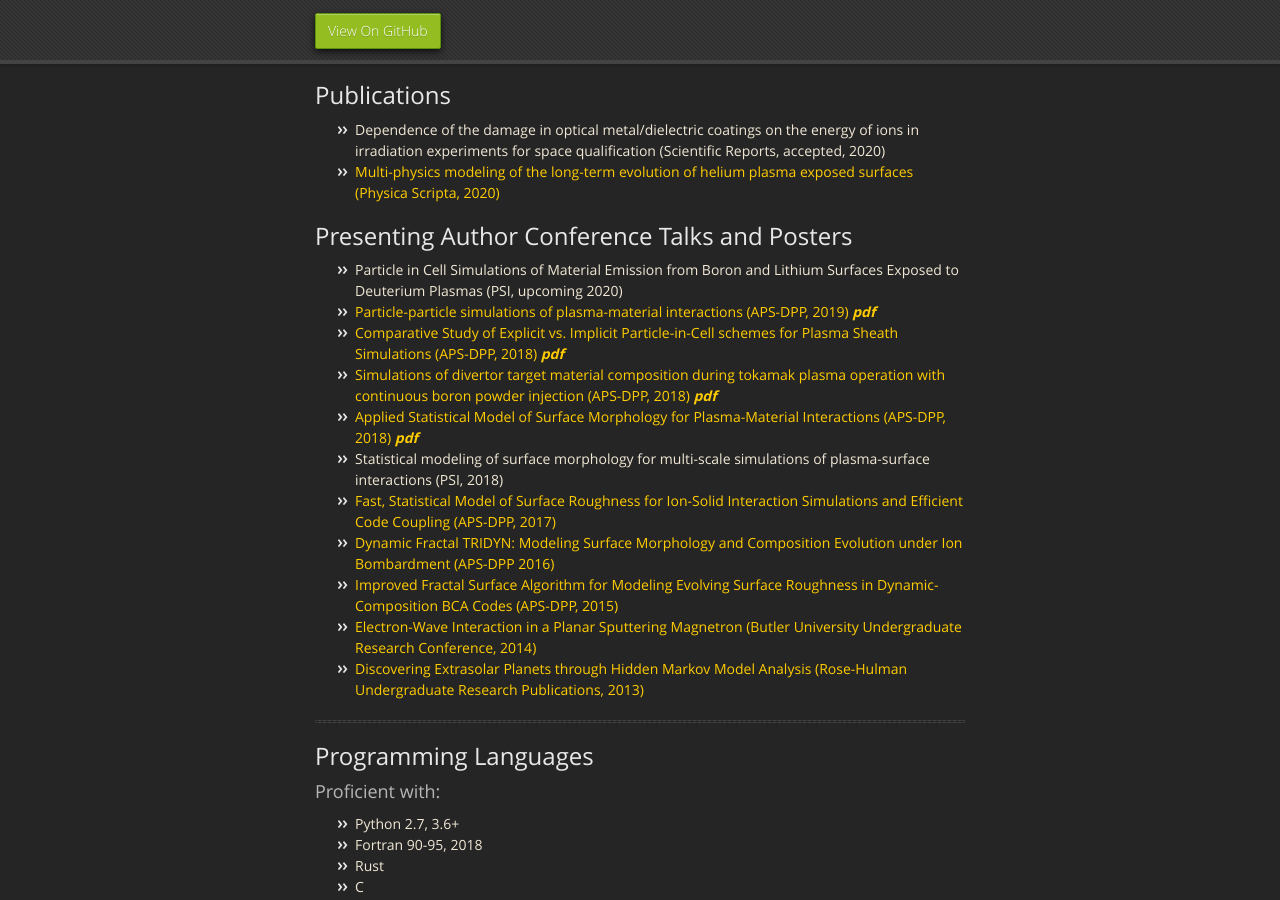
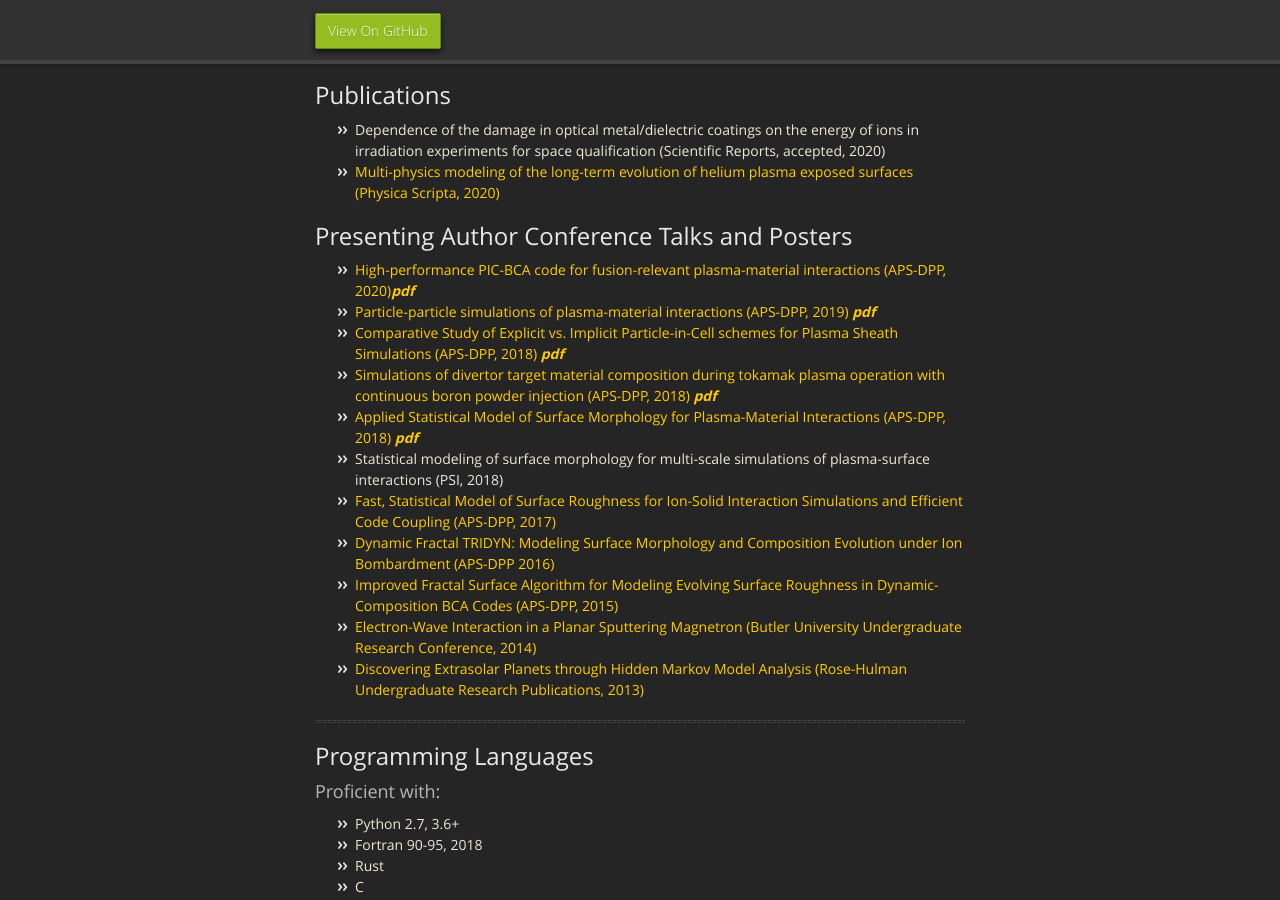
Before and after one commit to drobnyjt/test_jekyll, a Jekyll site: the page built from index.md, in a window 1280 px wide and 900 px high, scrolled down 665 px. Built offline with Jekyll 4.4.1, drawn with Linux system fonts in a browser that asks for light colours; our own code applies the rules of GitHub Pages for plain Markdown files.

Commit message:
Update index.md

```diff
--- a/index.md
+++ b/index.md
@@ -23,12 +23,11 @@ layout: default
 * [F-TRIDYN: A Binary Collision Approximation code for simulating ion interactions with rough surfaces (JNM, 2017)](https://doi.org/10.1016/j.jnucmat.2017.07.037)
 
 ## Publications
-* Dependence of the damage in optical metal/dielectric coatings on
-the energy of ions in irradiation experiments for space qualification (Scientific Reports, accepted, 2020)
+* Dependence of the damage in optical metal/dielectric coatings on the energy of ions in irradiation experiments for space qualification (Scientific Reports, accepted, 2020)
 * [Multi-physics modeling of the long-term evolution of helium plasma exposed surfaces (Physica Scripta, 2020)](https://doi.org/10.1088/1402-4896/ab4c29)
 
 ## Presenting Author Conference Talks and Posters
-* Particle in Cell Simulations of Material Emission from Boron and Lithium Surfaces Exposed to Deuterium Plasmas (PSI, upcoming 2020)
+* [High-performance PIC-BCA code for fusion-relevant plasma-material interactions (APS-DPP, 2020)](https://meetings.aps.org/Meeting/DPP20/Session/JP19.5)[***pdf***](./APS-DPP_2020_Drobny.pdf)
 * [Particle-particle simulations of plasma-material interactions (APS-DPP, 2019)](http://meetings.aps.org/Meeting/DPP19/Session/PO6.11) [***pdf***](./APS-DPP_2019_Drobny.pdf)
 * [Comparative Study of Explicit vs. Implicit Particle-in-Cell schemes for Plasma Sheath Simulations (APS-DPP, 2018)](https://meetings.aps.org/Meeting/DPP18/Session/CP11.81) [***pdf***](aps_dpp_pic_drobny_1_JD.pdf)
 * [Simulations of divertor target material composition during tokamak plasma operation with continuous boron powder injection (APS-DPP, 2018)](https://meetings.aps.org/Meeting/DPP18/Session/JP11.93) [***pdf***](aps_dpp_boronization_1_JD.pdf)
```
